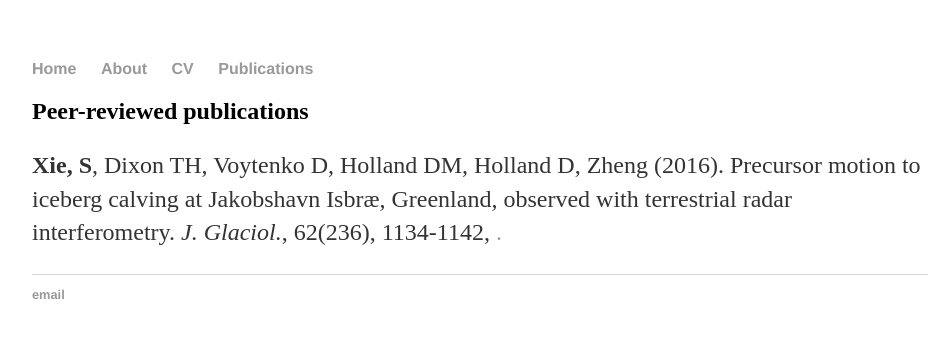
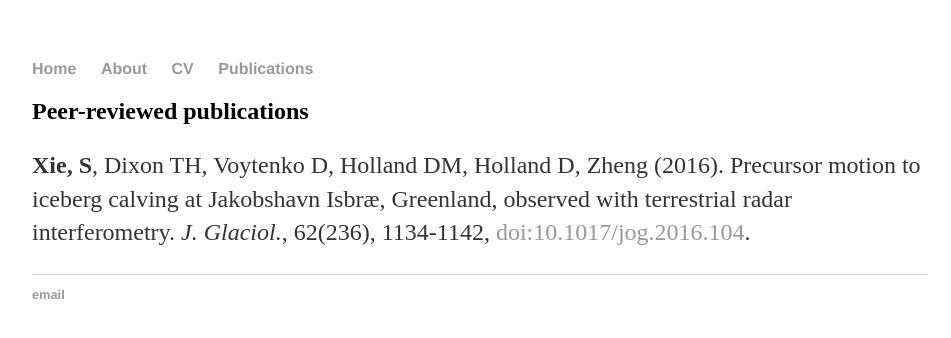
Before and after one commit to suruixie/suruixie.github.io, a Jekyll site: the page built from publications/index.html, in a window 1280 px wide. Shown: the top 338 px of the page, without its empty margins (160-1111 px from the left). Built offline with Jekyll 4.4.1, drawn with Linux system fonts in a browser that asks for light colours.

Commit message:
Update index.html

```diff
--- a/publications/index.html
+++ b/publications/index.html
@@ -7,6 +7,7 @@ title: Surui's publications
 
 					<h2>Peer-reviewed publications</h2>
 
-					<p><strong>Xie, S</strong>, Dixon TH, Voytenko D, Holland DM, Holland D, Zheng (2016). Precursor motion to iceberg calving at Jakobshavn Isbræ, Greenland, observed with terrestrial radar interferometry. <em>J. Glaciol.</em>, 62(236), 1134-1142, <a href="http://doi:10.1017/jog.2016.104"</a>.
+					<p><strong>Xie, S</strong>, Dixon TH, Voytenko D, Holland DM, Holland D, Zheng (2016). Precursor motion to iceberg calving at Jakobshavn Isbræ, Greenland, observed with terrestrial radar interferometry. <em>J. Glaciol.</em>, 62(236), 1134-1142, <a href="http://doi:10.1017/jog.2016.104">doi:10.1017/jog.2016.104</a>.
+
 
 </div>
```
